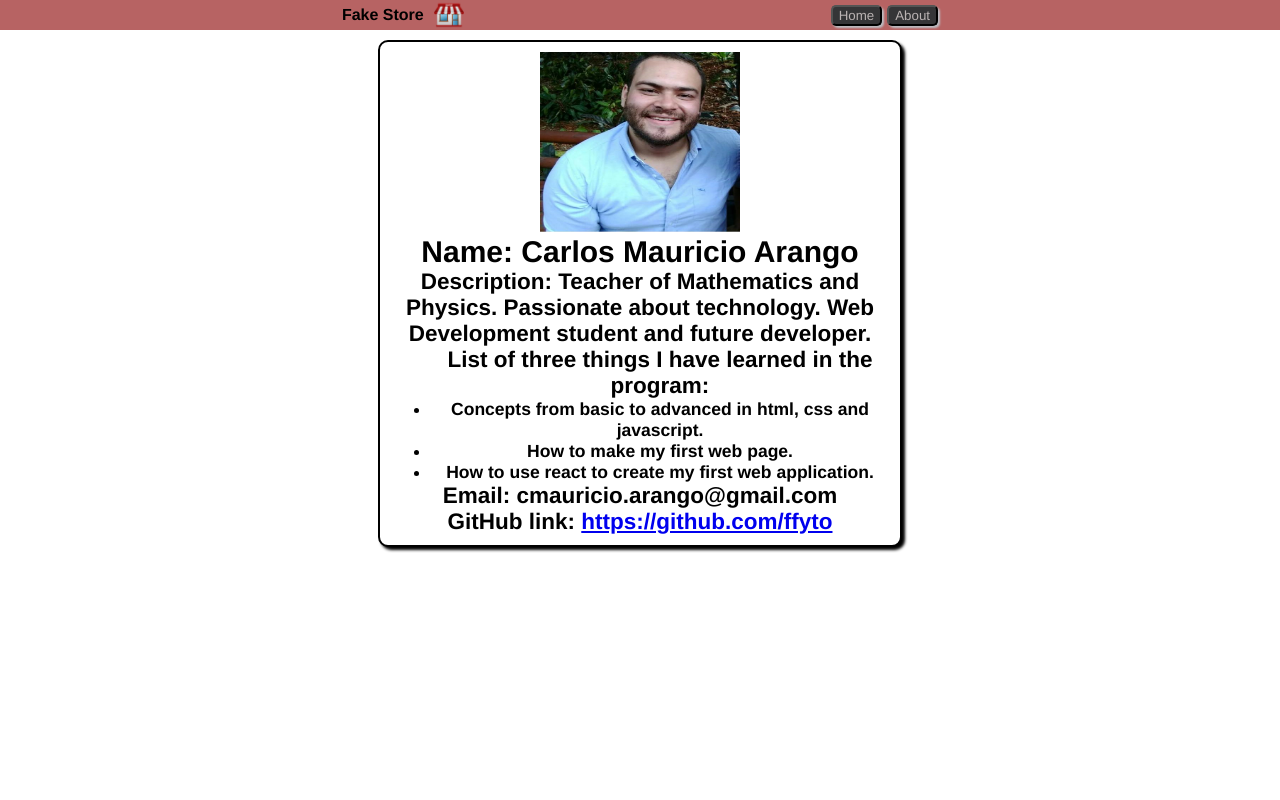
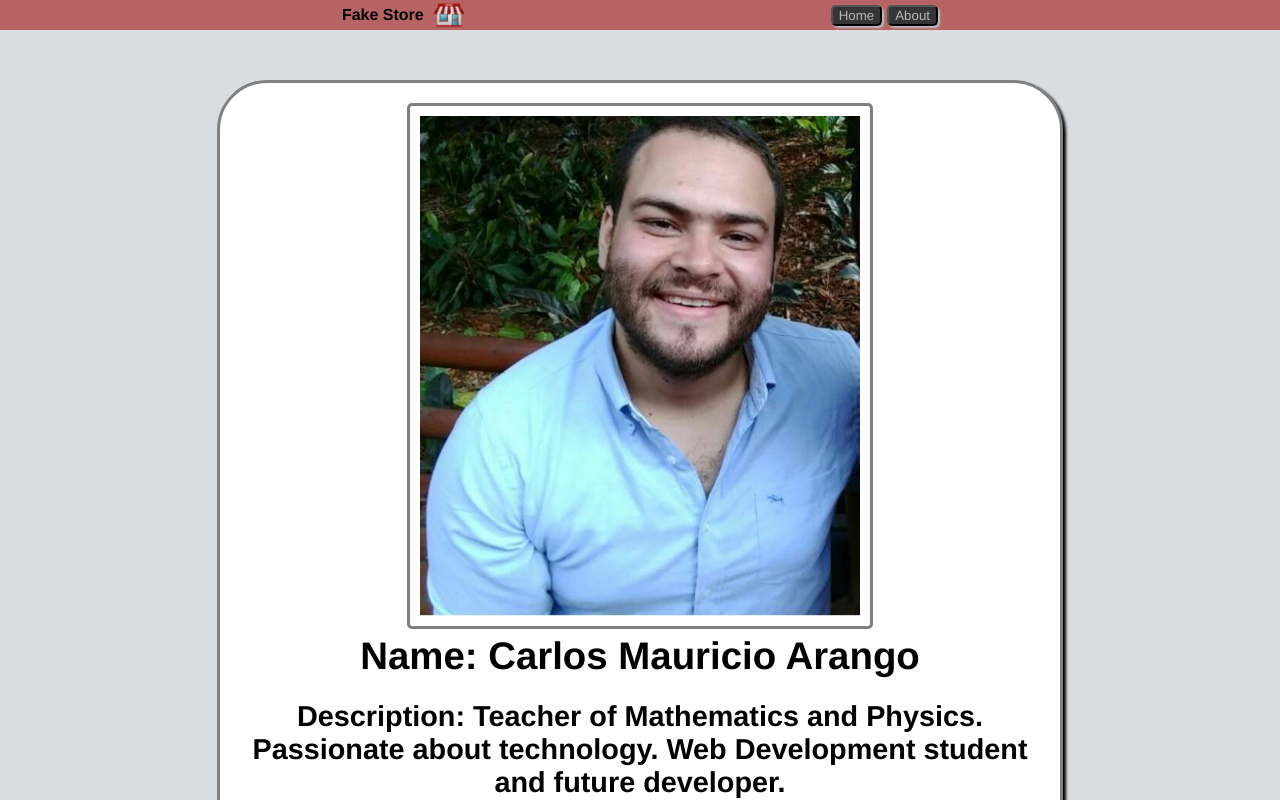
Before and after one commit to ffyto/assessment, a React (Create React App) app: page /about in a window 1280 px wide. Shown: the top 800 px of the page. Built offline with nearby package versions, Linux system fonts and the light colour scheme.

Commit message:
feat: block detail button when time's out and final style changes.

```diff
--- a/src/App.css
+++ b/src/App.css
@@ -13,8 +13,8 @@
 	background-color: rgb(224, 218, 218);
 	flex-direction: row;
 }
-.home_productCard, .detail_productCard, .about_container {
-	font-size: 15px;
+.home_productCard {
+	font-size: small;
 	text-align: center;
 	box-shadow: 10px;
 	height: 400px;
@@ -28,6 +28,31 @@
 	padding: 20px;
 	background-color: rgb(255, 255, 255);
 }
+.about, .detail {
+	height: 100vh;
+	background-color: rgb(218, 221, 224);
+}
+.about_container {
+	font-size: small;
+	box-shadow: 10px;
+	height: auto;
+	width: auto;
+	max-width: 800px;
+	box-shadow: 3px 3px 3px;
+	border: 3px solid grey;
+	border-radius: 50px;
+	margin-bottom: 20px;
+	margin-top: 50px;
+	padding: 20px;
+	background-color: rgb(255, 255, 255);
+}
+.about_image_pic, .detail_productCard_image {
+	width: 150px;
+	height: 150px;
+	border: 3px solid grey;
+	border-radius: 5px;
+}
+
 .detail_productCard {
 	font-size: 15px;
 	text-align: center;
@@ -40,36 +65,20 @@
 	border-radius: 50px;
 	margin-left: auto;
 	margin-right: auto;
-	margin-top: 50px;
+	margin-top: 30px;
 	padding: 20px;
 	background-color: rgb(255, 255, 255);
-	font-size: larger;
+	font-size: small;
+}
+.about_list{
+	list-style: none
 }
 
-.home_productCard_image, .detail_productCard_image, .about_image {
+.home_productCard_image {
 	width: 200px;
 	height: 180px;
 }
-.detail_productCard_image {
-	width: auto;
-	height: auto;
-	max-width: 500px;
-	max-height: 500px;
-}
-.about_container {
-	text-align: center;
-	box-shadow: 10px;
-	height: auto;
-	width: auto;
-	max-width: 500px;
-	border: 2px solid black;
-	border-radius: 10px;
-	margin-bottom: 20px;
-	margin-left: auto;
-	margin-right: auto;
-	margin-top: 10px;
-	padding: 10px;
-}
+
 .header__nav {
 	height: auto;
 	width: 100%;
@@ -113,3 +122,21 @@ button {
 	color: rgb(186, 179, 179);
 	margin-left: 5px;
 }
+
+@media (min-width: 768px) {
+	.about_image_pic, .detail_productCard_image{
+		padding: 10px;
+		width: auto;
+		height: auto;
+		max-height: 500px;
+		max-width: 500px;
+		border: 3px solid grey;
+		border-radius: 5px;
+	}
+	.home {
+		font-size: small;
+	}
+	.detail_productCard, .home_productCard, .about_container {
+		font-size: larger;
+	}
+}
--- a/src/components/detailButton.jsx
+++ b/src/components/detailButton.jsx
@@ -1,12 +1,16 @@
 import PropTypes from 'prop-types';
 import { Link } from 'react-router-dom';
 
-function DetailButton({ product }) {
+function DetailButton({ product, remainTime }) {
 	return (
 		<div>
-			<Link to={`/products/${product.id}`}>
-				<button type='button'>Go to Detail</button>
-			</Link>
+			{remainTime > 0 ? (
+				<Link to={`/products/${product.id}`}>
+					<button type='button'>Go to Detail</button>
+				</Link>
+			) : (
+				<span>Not Available</span>
+			)}
 		</div>
 	);
 }
@@ -14,5 +18,9 @@ function DetailButton({ product }) {
 export default DetailButton;
 
 DetailButton.propTypes = {
-	product: PropTypes.shape().isRequired,
+	product: PropTypes.shape.isRequired,
 };
+
+DetailButton.propTypes = {
+	remainTime: PropTypes.number.isRequired,
+};
--- a/src/components/productCard.jsx
+++ b/src/components/productCard.jsx
@@ -1,8 +1,17 @@
 import PropTypes from 'prop-types';
+import { useState, useEffect } from 'react';
 import Timer from './timer';
 import DetailButton from './detailButton';
 
 function ProductCard({ product }) {
+	const [remainTime, setRemainTime] = useState(0);
+
+	const passTime = Time => {
+		useEffect(() => {
+			setRemainTime(Time);
+		}, [Time]);
+	};
+
 	return (
 		<div className='home_productCard'>
 			<img src={product.image} alt='' className='home_productCard_image' />
@@ -13,8 +22,8 @@ function ProductCard({ product }) {
 			<h2>{`Price: $${product.price}`}</h2>
 			<br />
 			<div className='productCard_footer'>
-				<Timer time={Math.floor(Math.random() * 180)} />
-				<DetailButton product={product} />
+				<Timer time={Math.floor(Math.random() * 180)} passTime={passTime} />
+				<DetailButton product={product} remainTime={remainTime} />
 			</div>
 		</div>
 	);
--- a/src/components/timer.jsx
+++ b/src/components/timer.jsx
@@ -1,7 +1,7 @@
 import PropTypes from 'prop-types';
 import { useState, useEffect } from 'react';
 
-function Timer({ time }) {
+function Timer({ time, passTime }) {
 	const [timeLeft, setTimeLeft] = useState(time);
 	const minutes = Math.floor(timeLeft / 60);
 	const seconds = timeLeft - minutes * 60;
@@ -15,6 +15,7 @@ function Timer({ time }) {
 
 		return () => clearInterval(intervalId);
 	}, [timeLeft]);
+	passTime(timeLeft);
 	return (
 		<div>
 			<span className='timer'>
@@ -28,3 +29,7 @@ export default Timer;
 Timer.propTypes = {
 	time: PropTypes.number.isRequired,
 };
+
+Timer.propTypes = {
+	passTime: PropTypes.func.isRequired,
+};
--- a/src/pages/about/index.jsx
+++ b/src/pages/about/index.jsx
@@ -2,34 +2,41 @@ import NavBar from '../../components/navBar';
 
 function About() {
 	return (
-		<div>
+		<div className='about'>
 			<NavBar />
 			<div className='about_container'>
-				<img
-					src='./perfil.png'
-					alt='Web Designer Profile pic'
-					className='about_image'
-				/>
+				<div className='about_image'>
+					<img
+						src='./perfil.png'
+						alt='Web Designer Profile pic'
+						className='about_image_pic'
+					/>
+				</div>
 				<h1>Name: Carlos Mauricio Arango</h1>
+				<br />
 				<h2>
 					Description: Teacher of Mathematics and Physics. Passionate about
 					technology. Web Development student and future developer.
 				</h2>
-				<ul>
+				<br />
+				<ul className='about_list'>
 					<h2>List of three things I have learned in the program:</h2>
+					<br />
 					<li>
 						<h3>
-							Concepts from basic to advanced in html, css and javascript.
+							1. Concepts from basic to advanced in html, css and javascript.
 						</h3>
 					</li>
 					<li>
-						<h3>How to make my first web page.</h3>
+						<h3>2. How to make my first web page.</h3>
 					</li>
 					<li>
-						<h3>How to use react to create my first web application.</h3>
+						<h3>3. How to use react to create my first web application.</h3>
 					</li>
 				</ul>
+				<br />
 				<h2>Email: cmauricio.arango@gmail.com</h2>
+				<br />
 				<h2>
 					GitHub link:{' '}
 					<a href='https://github.com/ffyto' target='_blank' rel='noreferrer'>
--- a/src/pages/home/index.jsx
+++ b/src/pages/home/index.jsx
@@ -15,7 +15,7 @@ function HomePage() {
 	return (
 		<div>
 			<NavBar />
-			<h1>Products</h1>
+			<h1 className='home_title'>Products</h1>
 			<div className='home'>
 				{products.map(product => (
 					<ProductCard product={product} key={product.id} />
--- a/src/pages/productDetail/index.jsx
+++ b/src/pages/productDetail/index.jsx
@@ -14,7 +14,7 @@ function ProductDetail() {
 		fetchData();
 	}, [product]);
 	return (
-		<div>
+		<div className='detail'>
 			<NavBar />
 			<div className='detail_productCard'>
 				{product.title !== undefined ? (
```
